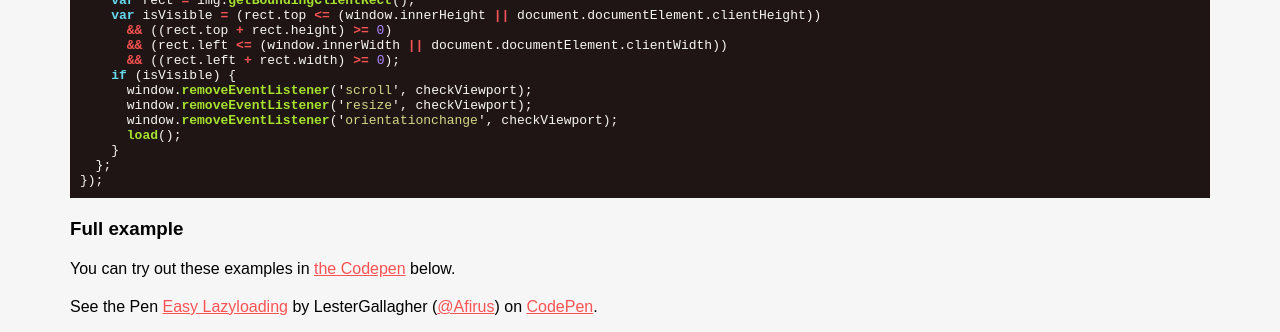
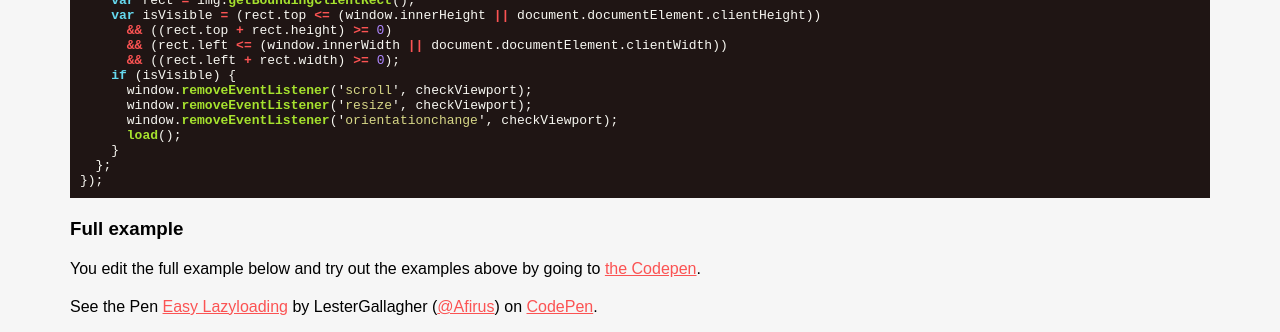
Before and after one commit to LesterGallagher/LesterGallagher.github.io, a Jekyll site: the page built from _posts/2018-11-01-lazyloading-images-with-javascript.md, in a window 1280 px wide and 900 px high, scrolled down 2821 px, cut to the strip 0-332 px from the top of the window. Built offline with Jekyll 4.4.1, drawn with Linux system fonts in a browser that asks for light colours; comment, search, counter and statistics services are not loaded.

Commit message:
Update from Forestry.io - Updated lazyloading-images-with-javascript.md

```diff
--- a/_posts/2018-11-01-lazyloading-images-with-javascript.md
+++ b/_posts/2018-11-01-lazyloading-images-with-javascript.md
@@ -166,7 +166,7 @@ document.querySelectorAll('img[data-src]').forEach(img => {
 
 ### Full example
 
-You can try out these examples in [the Codepen](https://codepen.io/Afirus/pen/wYVMOw) below.
+You edit the full example below and try out the examples above by going to [the Codepen](https://codepen.io/Afirus/pen/wYVMOw).
 
 <p data-height="413" data-theme-id="0" data-slug-hash="wYVMOw" data-default-tab="js,result" data-user="Afirus" data-pen-title="Easy Lazyloading" class="codepen">See the Pen <a href="https://codepen.io/Afirus/pen/wYVMOw/">Easy Lazyloading</a> by LesterGallagher (<a href="https://codepen.io/Afirus">@Afirus</a>) on <a href="https://codepen.io">CodePen</a>.</p>
 <script async src="https://static.codepen.io/assets/embed/ei.js"></script>
```
